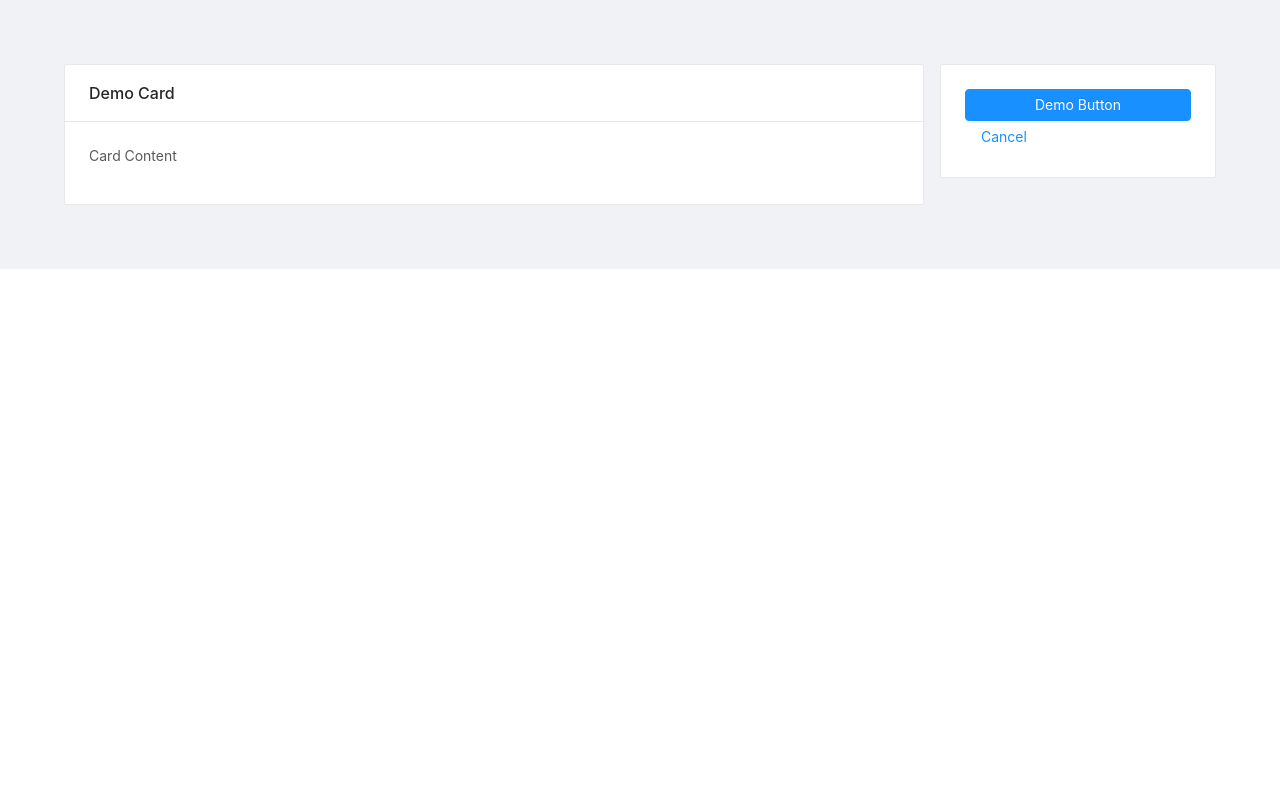
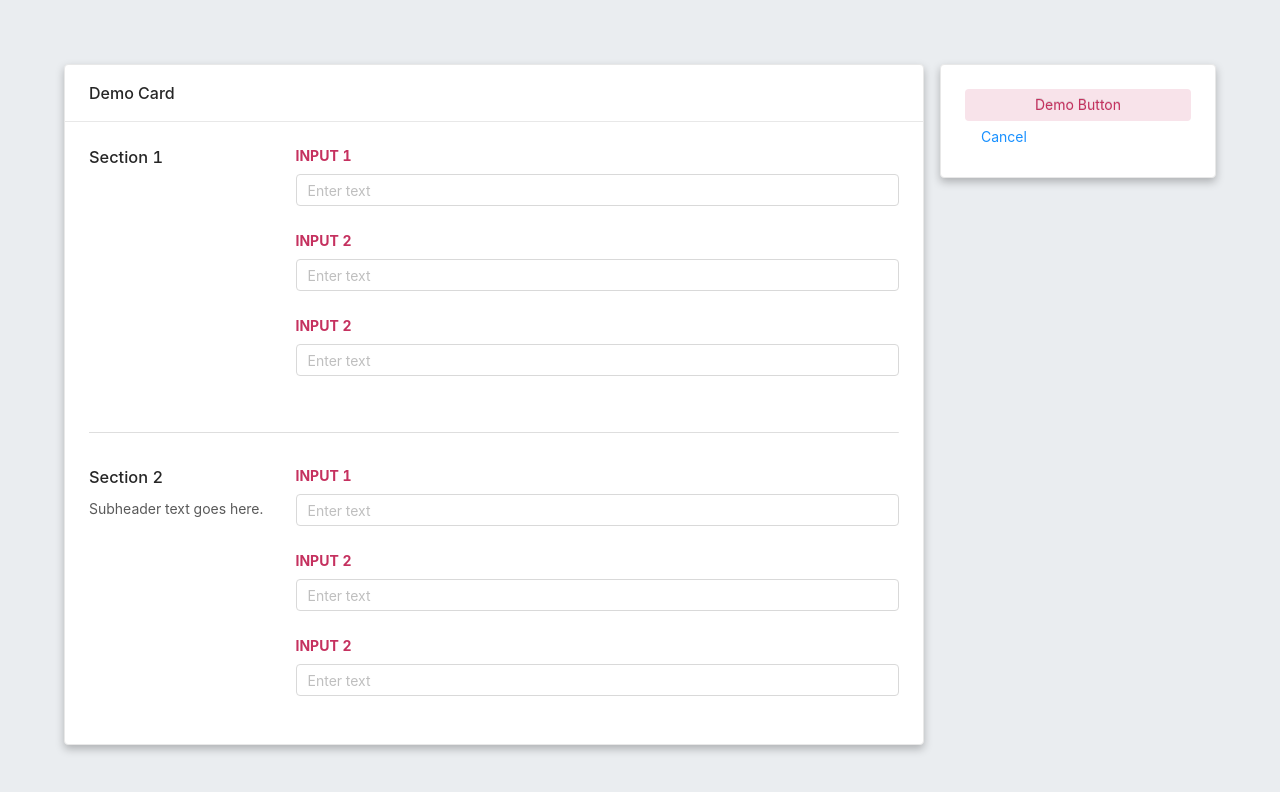
Before and after one commit to kyleturco/vue-cli-starter, a Vue app: page / in a window 1280 px wide. Shown: the top 792 px of the page. Built offline with nearby package versions, Linux system fonts and the light colour scheme.

Commit message:
demo theme

```diff
--- a/src/sass/ant-theme-overrides.scss
+++ /dev/null
@@ -1,3 +0,0 @@
-.ant-layout-content {
-    padding: 4rem;
-}
--- a/src/sass/app.scss
+++ b/src/sass/app.scss
@@ -5,4 +5,4 @@
 @import 'theme/card';
 
 // Theme
-@import 'ant-theme-overrides';
+@import 'demo-theme';
--- /dev/null
+++ b/src/sass/demo-theme.scss
@@ -0,0 +1,171 @@
+// ==================================== //
+// Colors
+// ==================================== //
+
+$brand-primary: #0081C9;
+$brand-danger: #C5315F;
+$brand-success: #77C2BF;
+$brand-secondary: #8f8f8f;
+
+$suitcaseMagenta: $brand-danger;
+$suitcaseTeal: $brand-success;
+
+// ==================================== //
+// Layout
+// ==================================== //
+
+.ant-layout-content {
+    padding: 4rem;
+    background: #EAEDF0;
+}
+
+// ==================================== //
+// Buttons
+// ==================================== //
+
+// Button primary
+.ant-btn-primary {
+    background-color: $suitcaseMagenta;
+    border: none;
+    box-shadow: none;
+
+    &.transparent {
+        color: $suitcaseMagenta;
+        background-color: lighten($suitcaseMagenta, 45%);
+    }
+}
+
+// Button success
+.ant-btn-success {
+    background-color: $suitcaseTeal;
+    border: none;
+    box-shadow: none;
+
+    &.transparent {
+        color: $suitcaseMagenta;
+        background-color: lighten($suitcaseMagenta, 45%);
+    }
+}
+
+// ==================================== //
+// UI Elements
+// ==================================== //
+
+// Card
+.ant-card {
+    border-radius: 0.25rem;
+    box-shadow: 0 0.25rem 0.5rem 0 rgba(0, 0, 0, 0.25);
+}
+
+hr {
+    border-top: 1px solid #dedede;
+    border-bottom: none;
+    border-left: none;
+    margin: 2rem 0;
+}
+
+// ==================================== //
+// Text
+// ==================================== //
+
+// Text
+.data-label {
+    color: $suitcaseMagenta;
+    text-transform: uppercase;
+    font-size: 0.875rem;
+    margin-bottom: 0.5rem;
+    font-weight: bold;
+    letter-spacing: 1.25;
+}
+
+// ==================================== //
+// Inputs
+// ==================================== //
+
+.input-group {
+    margin-bottom: 1.5rem;
+}
+
+// ==================================== //
+// Utility Classes
+// ==================================== //
+
+.text-center {
+    text-align: center;
+}
+
+$spacer: 1rem;
+
+// Margin
+.m-0 { margin: 0 };
+.m-1 { margin: $spacer * 0.25 };
+.m-2 { margin: $spacer * 0.5 };
+.m-3 { margin: $spacer };
+.m-4 { margin: $spacer * 1.5 };
+.m-5 { margin: $spacer * 3 };
+
+.mt-0 { margin-top: 0 };
+.mt-1 { margin-top: $spacer * 0.25 };
+.mt-2 { margin-top: $spacer * 0.5 };
+.mt-3 { margin-top: $spacer };
+.mt-4 { margin-top: $spacer * 1.5 };
+.mt-5 { margin-top: $spacer * 3 };
+
+.mb-0 { margin-bottom: 0 };
+.mb-1 { margin-bottom: $spacer * 0.25 };
+.mb-2 { margin-bottom: $spacer * 0.5 };
+.mb-3 { margin-bottom: $spacer };
+.mb-4 { margin-bottom: $spacer * 1.5 };
+.mb-5 { margin-bottom: $spacer * 3 };
+
+.ml-0 { margin-left: 0 };
+.ml-1 { margin-left: $spacer * 0.25 };
+.ml-2 { margin-left: $spacer * 0.5 };
+.ml-3 { margin-left: $spacer };
+.ml-4 { margin-left: $spacer * 1.5 };
+.ml-5 { margin-left: $spacer * 3 };
+
+.mr-0 { margin-right: 0 };
+.mr-1 { margin-right: $spacer * 0.25 };
+.mr-2 { margin-right: $spacer * 0.5 };
+.mr-3 { margin-right: $spacer };
+.mr-4 { margin-right: $spacer * 1.5 };
+.mr-5 { margin-right: $spacer * 3 };
+
+.mx-auto { margin: 0 auto };
+
+// Padding
+.p-0 { padding: 0 };
+.p-1 { padding: $spacer * 0.25 };
+.p-2 { padding: $spacer * 0.5 };
+.p-3 { padding: $spacer };
+.p-4 { padding: $spacer * 1.5 };
+.p-5 { padding: $spacer * 3 };
+
+.pt-0 { padding-top: 0 };
+.pt-1 { padding-top: $spacer * 0.25 };
+.pt-2 { padding-top: $spacer * 0.5 };
+.pt-3 { padding-top: $spacer };
+.pt-4 { padding-top: $spacer * 1.5 };
+.pt-5 { padding-top: $spacer * 3 };
+
+.pb-0 { padding-bottom: 0 };
+.pb-1 { padding-bottom: $spacer * 0.25 };
+.pb-2 { padding-bottom: $spacer * 0.5 };
+.pb-3 { padding-bottom: $spacer };
+.pb-4 { padding-bottom: $spacer * 1.5 };
+.pb-5 { padding-bottom: $spacer * 3 };
+
+.pl-0 { padding-left: 0 };
+.pl-1 { padding-left: $spacer * 0.25 };
+.pl-2 { padding-left: $spacer * 0.5 };
+.pl-3 { padding-left: $spacer };
+.pl-4 { padding-left: $spacer * 1.5 };
+.pl-5 { padding-left: $spacer * 3 };
+
+.pr-0 { padding-right: 0 };
+.pr-1 { padding-right: $spacer * 0.25 };
+.pr-2 { padding-right: $spacer * 0.5 };
+.pr-3 { padding-right: $spacer };
+.pr-4 { padding-right: $spacer * 1.5 };
+.pr-5 { padding-right: $spacer * 3 };
--- a/src/views/DemoView.vue
+++ b/src/views/DemoView.vue
@@ -4,14 +4,53 @@
       <a-col class='gutter-row' :xs='{ span: 24 }' :lg='{ span: 18 }'>
         <div class='gutter-box'>
           <a-card title='Demo Card'>
-            <p>Card Content</p>
+            <a-row :gutter='16'>
+              <a-col class='gutter-row' :xs='{ span: 24 }' :lg='{ span: 6 }'>
+                <h3>Section 1</h3>
+              </a-col>
+              <a-col class='gutter-row' :xs='{ span: 24 }' :lg='{ span: 18 }'>
+                <div class='input-group'>
+                  <div class="data-label">Input 1</div>
+                  <a-input placeholder='Enter text' />
+                </div>
+                <div class='input-group'>
+                  <div class="data-label">Input 2</div>
+                  <a-input placeholder='Enter text' />
+                </div>
+                <div class='input-group'>
+                  <div class="data-label">Input 2</div>
+                  <a-input placeholder='Enter text' />
+                </div>
+              </a-col>
+            </a-row>
+            <hr />
+            <a-row :gutter='16'>
+              <a-col class='gutter-row' :xs='{ span: 24 }' :lg='{ span: 6 }'>
+                <h3>Section 2</h3>
+                <p>Subheader text goes here.</p>
+              </a-col>
+              <a-col class='gutter-row' :xs='{ span: 24 }' :lg='{ span: 18 }'>
+                <div class='input-group'>
+                  <div class="data-label">Input 1</div>
+                  <a-input placeholder='Enter text' />
+                </div>
+                <div class='input-group'>
+                  <div class="data-label">Input 2</div>
+                  <a-input placeholder='Enter text' />
+                </div>
+                <div class='input-group'>
+                  <div class="data-label">Input 2</div>
+                  <a-input placeholder='Enter text' />
+                </div>
+              </a-col>
+            </a-row>
           </a-card>
         </div>
       </a-col>
       <a-col class='gutter-row' :xs='{ span: 24 }' :lg='{ span: 6 }'>
         <div class='gutter-box'>
           <a-card>
-            <a-button type='primary' block>Demo Button</a-button>
+            <a-button class='transparent' type='primary' block>Demo Button</a-button>
             <a-button type='link'>Cancel</a-button>
           </a-card>
         </div>
@@ -25,6 +64,7 @@ import {
   Button,
   Card,
   Col,
+  Input,
   Row,
 } from 'ant-design-vue'
 
@@ -34,6 +74,7 @@ export default {
     'a-button': Button,
     'a-card': Card,
     'a-col': Col,
+    'a-input': Input,
     'a-row': Row,
   },
 }
```
